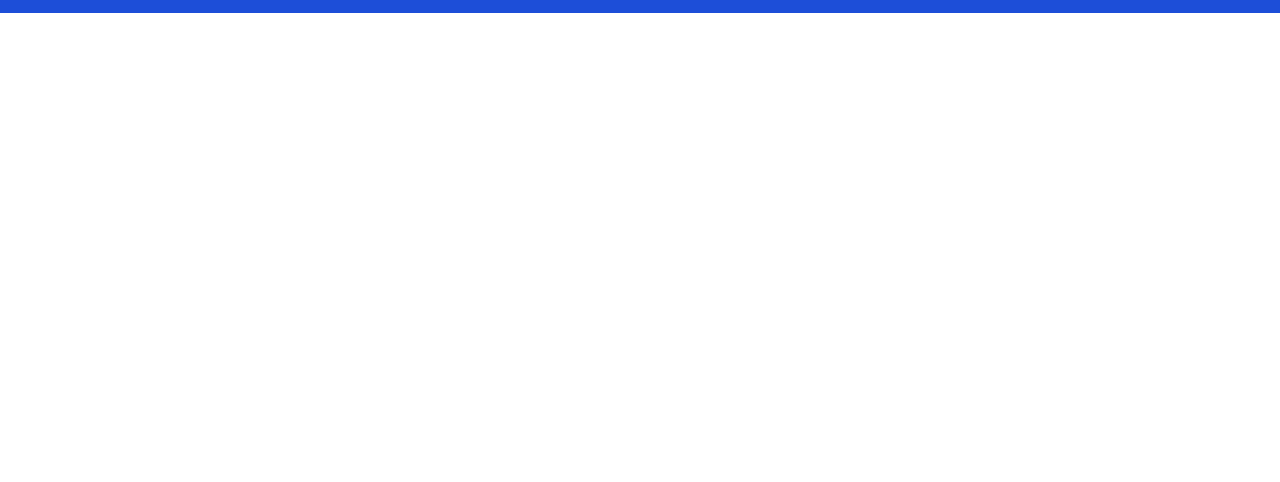
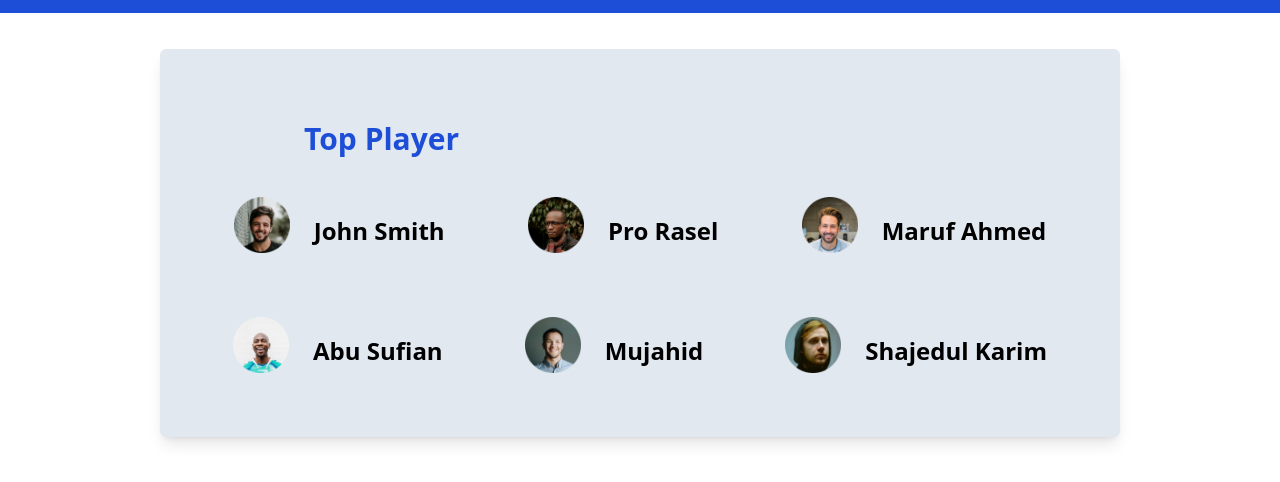
Before and after one commit to sadiameem/leader-board, a website: page index.html in a window 1280 px wide. Shown: the part 70-552 px from the top of the page. Drawn offline with nearby package versions, Linux system fonts and the light colour scheme.

Commit message:
top player part added

```diff
--- a/index.html
+++ b/index.html
@@ -88,5 +88,46 @@
         </div>
       </nav>
     </header>
+    <!-- main -->
+    <main class="w-full md:w-3/4 mx-auto">
+      <!-- top player section -->
+      <section class="mt-9 px-8 py-10 shadow-lg rounded-md bg-slate-200">
+        <h1 class="text-blue-700 text-3xl font-semibold mt-8 lg:ms-28">Top Player</h1>
+        <div class="">
+          <!-- row 1 -->
+          <div class="flex flex-wrap justify-start md:justify-around mt-10">
+            <div class="flex items-center space-x-6 mb-6">
+              <img class="h-14" src="images/players/player-1.png" alt="" />
+              <h1 class=" text-xl md:text-2xl font-semibold mt-3">John Smith</h1>
+            </div>
+            <div class="flex items-center space-x-6 mb-6">
+              <img class="h-14" src="images/players/player-2.png" alt="" />
+              <h1 class="text-xl md:text-2xl font-semibold mt-3">Pro Rasel</h1>
+            </div>
+            <div class="flex items-center space-x-6 mb-6">
+              <img class="h-14" src="images/players/player-3.png" alt="" />
+              <h1 class="text-xl md:text-2xl font-semibold mt-3">Maruf Ahmed</h1>
+            </div>
+          </div>
+          <!-- row 2 -->
+          <div class="flex flex-wrap justify-start md:justify-around mt-0 lg:mt-10">
+            <div class="flex items-center space-x-6 mb-6">
+              <img class="h-14" src="images/players/player-4.png" alt="" />
+              <h1 class="text-xl md:text-2xl font-semibold mt-3">Abu Sufian</h1>
+            </div>
+            <div class="flex items-center space-x-6 mb-6">
+              <img class="h-14" src="images/players/player-5.png" alt="" />
+              <h1 class="text-xl md:text-2xl font-semibold mt-3">Mujahid</h1>
+            </div>
+            <div class="flex items-center space-x-6 mb-6">
+              <img class="h-14" src="images/players/player-6.png" alt="" />
+              <h1 class="text-xl md:text-2xl font-semibold mt-3">Shajedul Karim</h1>
+            </div>
+          </div>
+        </div>
+      </section>
+      <section></section>
+      <section></section>
+    </main>
   </body>
 </html>
```
